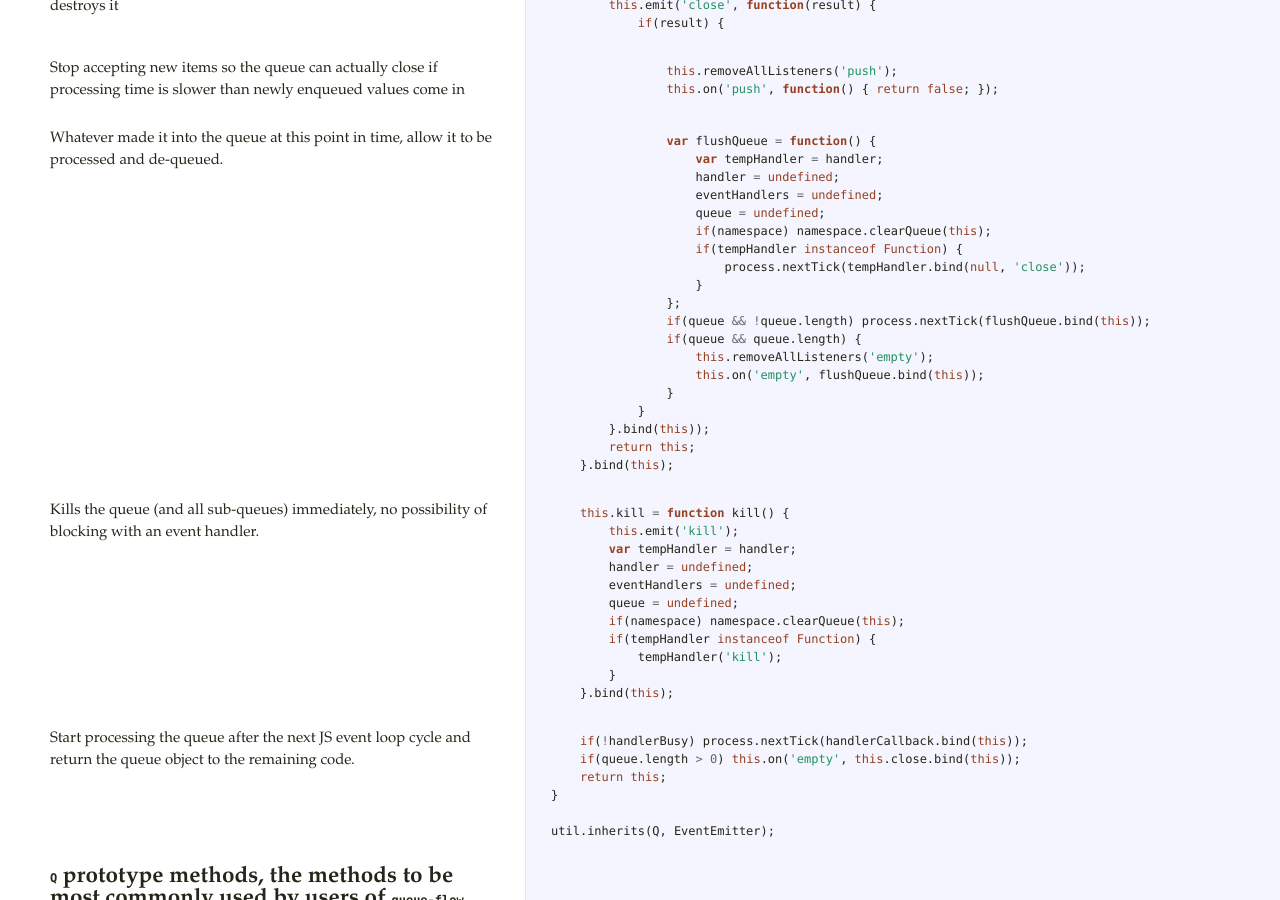
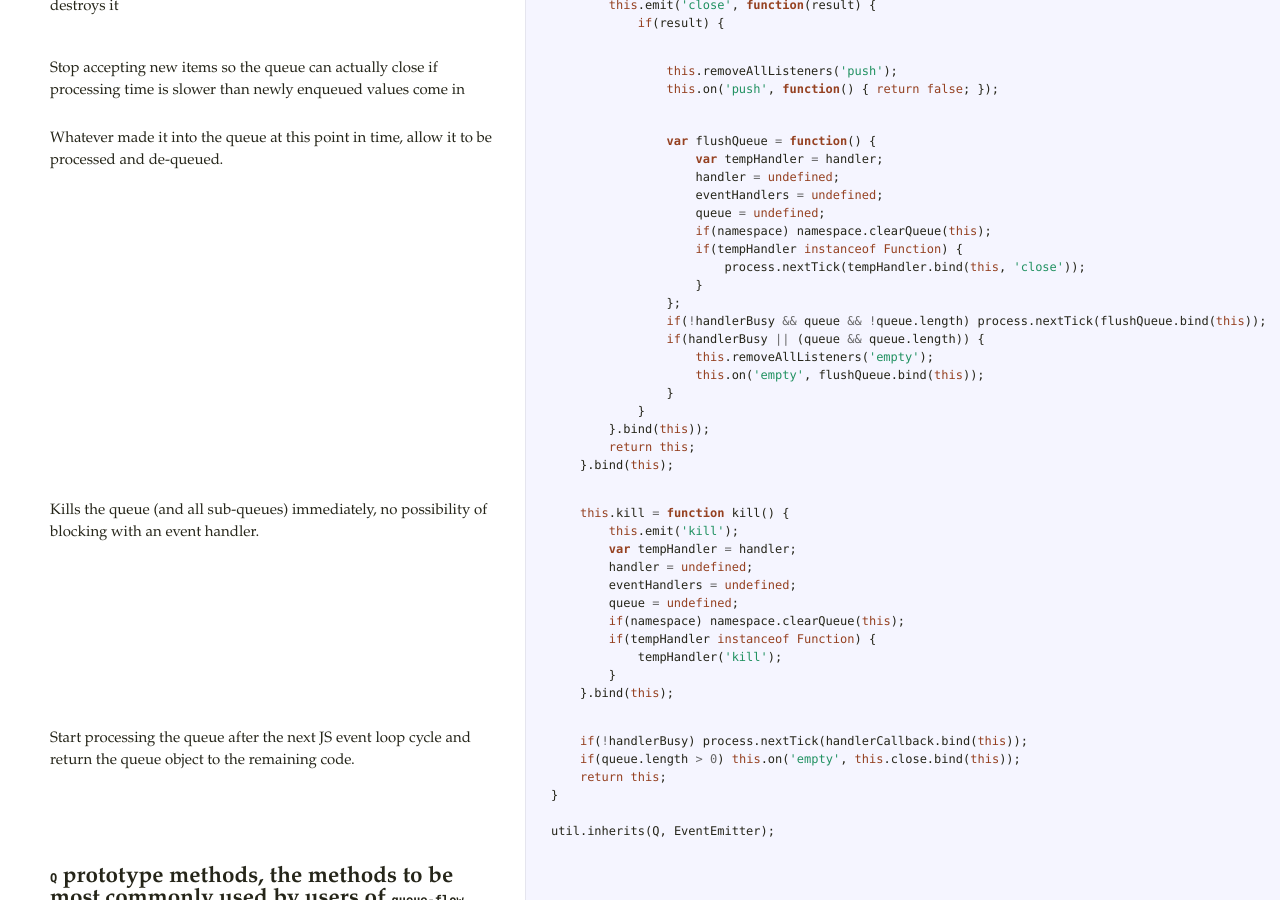
Before and after one commit to dfellis/queue-flow, a Jekyll site: the page docs/queue-flow.html, which Jekyll copies as it is, in a window 1280 px wide and 900 px high, scrolled down 3384 px. Built offline with Jekyll 4.4.1, drawn with Linux system fonts in a browser that asks for light colours; Markdown is read by kramdown in place of the engine named in the settings.

Commit message:
Automatic documentation for version 0.6.7

```diff
--- a/docs/queue-flow.html
+++ b/docs/queue-flow.html
@@ -143,11 +143,11 @@ processed and de-queued.</p>             </td>             <td class="code">
                     <span class="nx">queue</span> <span class="o">=</span> <span class="kc">undefined</span><span class="p">;</span>
                     <span class="k">if</span><span class="p">(</span><span class="nx">namespace</span><span class="p">)</span> <span class="nx">namespace</span><span class="p">.</span><span class="nx">clearQueue</span><span class="p">(</span><span class="k">this</span><span class="p">);</span>
                     <span class="k">if</span><span class="p">(</span><span class="nx">tempHandler</span> <span class="k">instanceof</span> <span class="nb">Function</span><span class="p">)</span> <span class="p">{</span>
-                        <span class="nx">process</span><span class="p">.</span><span class="nx">nextTick</span><span class="p">(</span><span class="nx">tempHandler</span><span class="p">.</span><span class="nx">bind</span><span class="p">(</span><span class="kc">null</span><span class="p">,</span> <span class="s1">&#39;close&#39;</span><span class="p">));</span>
+                        <span class="nx">process</span><span class="p">.</span><span class="nx">nextTick</span><span class="p">(</span><span class="nx">tempHandler</span><span class="p">.</span><span class="nx">bind</span><span class="p">(</span><span class="k">this</span><span class="p">,</span> <span class="s1">&#39;close&#39;</span><span class="p">));</span>
                     <span class="p">}</span>
                 <span class="p">};</span>
-                <span class="k">if</span><span class="p">(</span><span class="nx">queue</span> <span class="o">&amp;&amp;</span> <span class="o">!</span><span class="nx">queue</span><span class="p">.</span><span class="nx">length</span><span class="p">)</span> <span class="nx">process</span><span class="p">.</span><span class="nx">nextTick</span><span class="p">(</span><span class="nx">flushQueue</span><span class="p">.</span><span class="nx">bind</span><span class="p">(</span><span class="k">this</span><span class="p">));</span>
-                <span class="k">if</span><span class="p">(</span><span class="nx">queue</span> <span class="o">&amp;&amp;</span> <span class="nx">queue</span><span class="p">.</span><span class="nx">length</span><span class="p">)</span> <span class="p">{</span>
+                <span class="k">if</span><span class="p">(</span><span class="o">!</span><span class="nx">handlerBusy</span> <span class="o">&amp;&amp;</span> <span class="nx">queue</span> <span class="o">&amp;&amp;</span> <span class="o">!</span><span class="nx">queue</span><span class="p">.</span><span class="nx">length</span><span class="p">)</span> <span class="nx">process</span><span class="p">.</span><span class="nx">nextTick</span><span class="p">(</span><span class="nx">flushQueue</span><span class="p">.</span><span class="nx">bind</span><span class="p">(</span><span class="k">this</span><span class="p">));</span>
+                <span class="k">if</span><span class="p">(</span><span class="nx">handlerBusy</span> <span class="o">||</span> <span class="p">(</span><span class="nx">queue</span> <span class="o">&amp;&amp;</span> <span class="nx">queue</span><span class="p">.</span><span class="nx">length</span><span class="p">))</span> <span class="p">{</span>
                     <span class="k">this</span><span class="p">.</span><span class="nx">removeAllListeners</span><span class="p">(</span><span class="s1">&#39;empty&#39;</span><span class="p">);</span>
                     <span class="k">this</span><span class="p">.</span><span class="nx">on</span><span class="p">(</span><span class="s1">&#39;empty&#39;</span><span class="p">,</span> <span class="nx">flushQueue</span><span class="p">.</span><span class="nx">bind</span><span class="p">(</span><span class="k">this</span><span class="p">));</span>
                 <span class="p">}</span>
```
